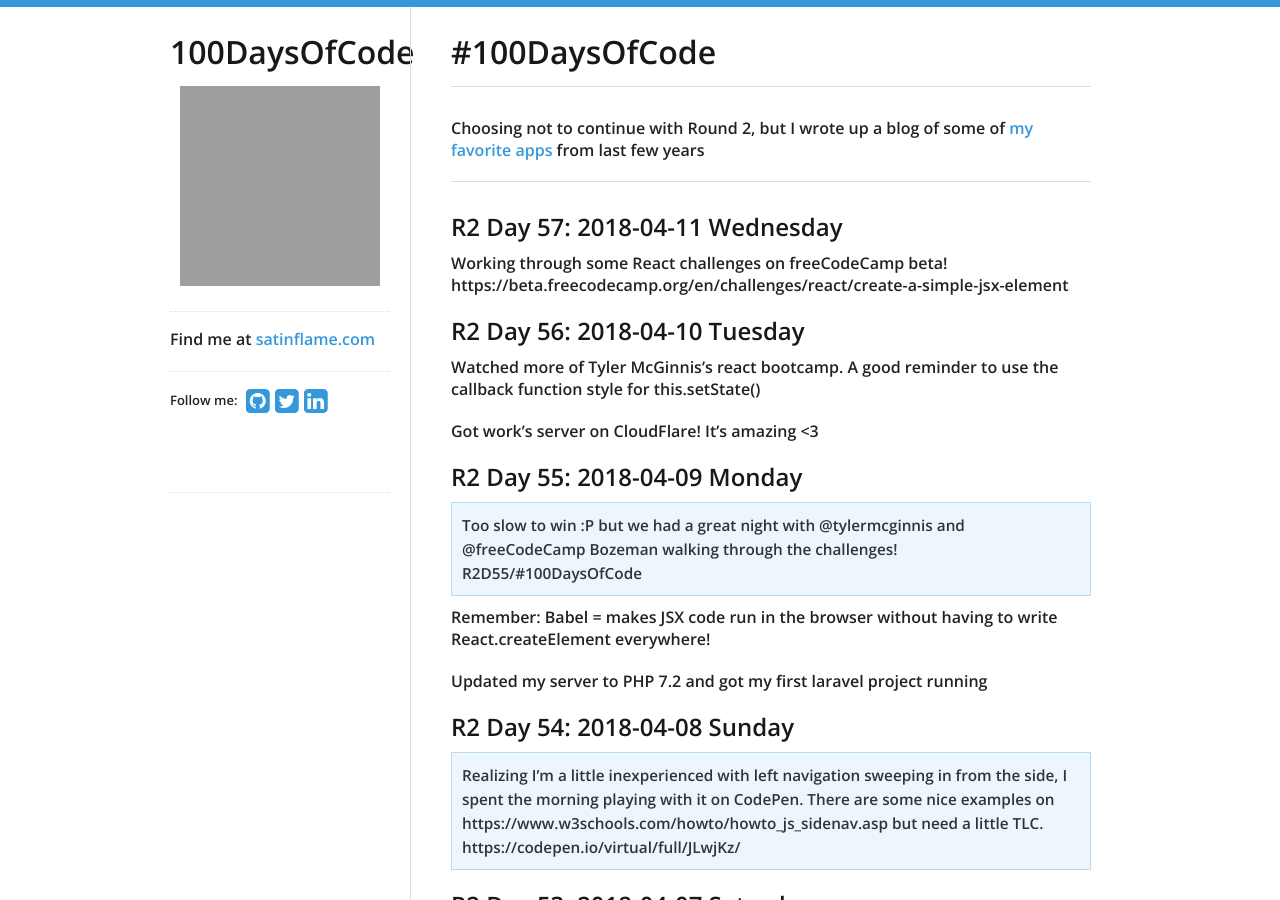
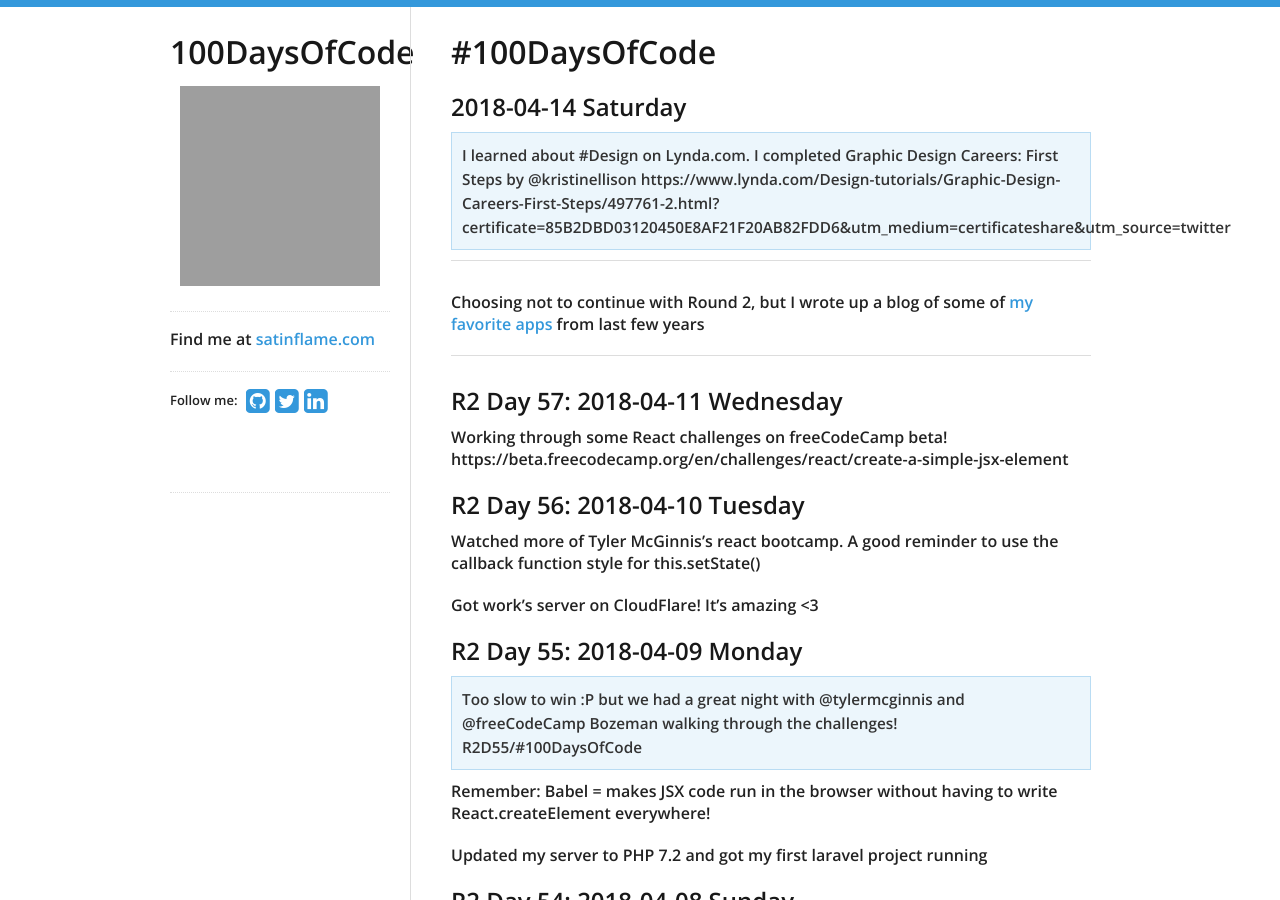
Before and after one commit to virtual/100daysofcode, a Jekyll site: the page built from index.md, in a window 1280 px wide and 900 px high. Built offline with Jekyll 4.4.1, drawn with Linux system fonts in a browser that asks for light colours; nearby versions of some CDN libraries; our own code applies the rules of GitHub Pages for plain Markdown files; grey boxes are pictures that could not be loaded.

Commit message:
Update index.md

```diff
--- a/index.md
+++ b/index.md
@@ -1,4 +1,8 @@
 # #100DaysOfCode
+
+## 2018-04-14 Saturday
+
+> I learned about #Design on Lynda.com. I completed Graphic Design Careers: First Steps by @kristinellison  https://www.lynda.com/Design-tutorials/Graphic-Design-Careers-First-Steps/497761-2.html?certificate=85B2DBD03120450E8AF21F20AB82FDD6&utm_medium=certificateshare&utm_source=twitter
 
 ------------
 
```
